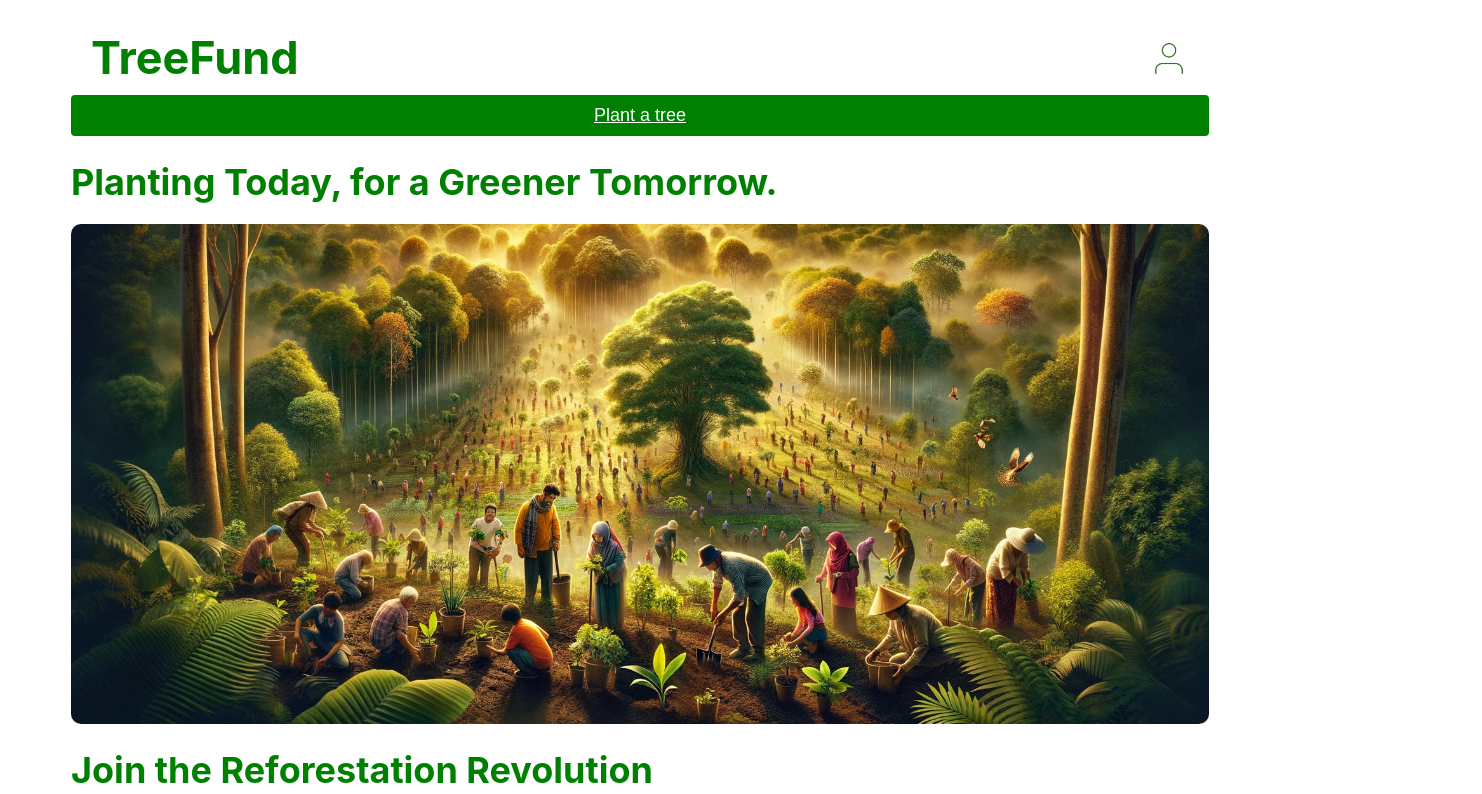
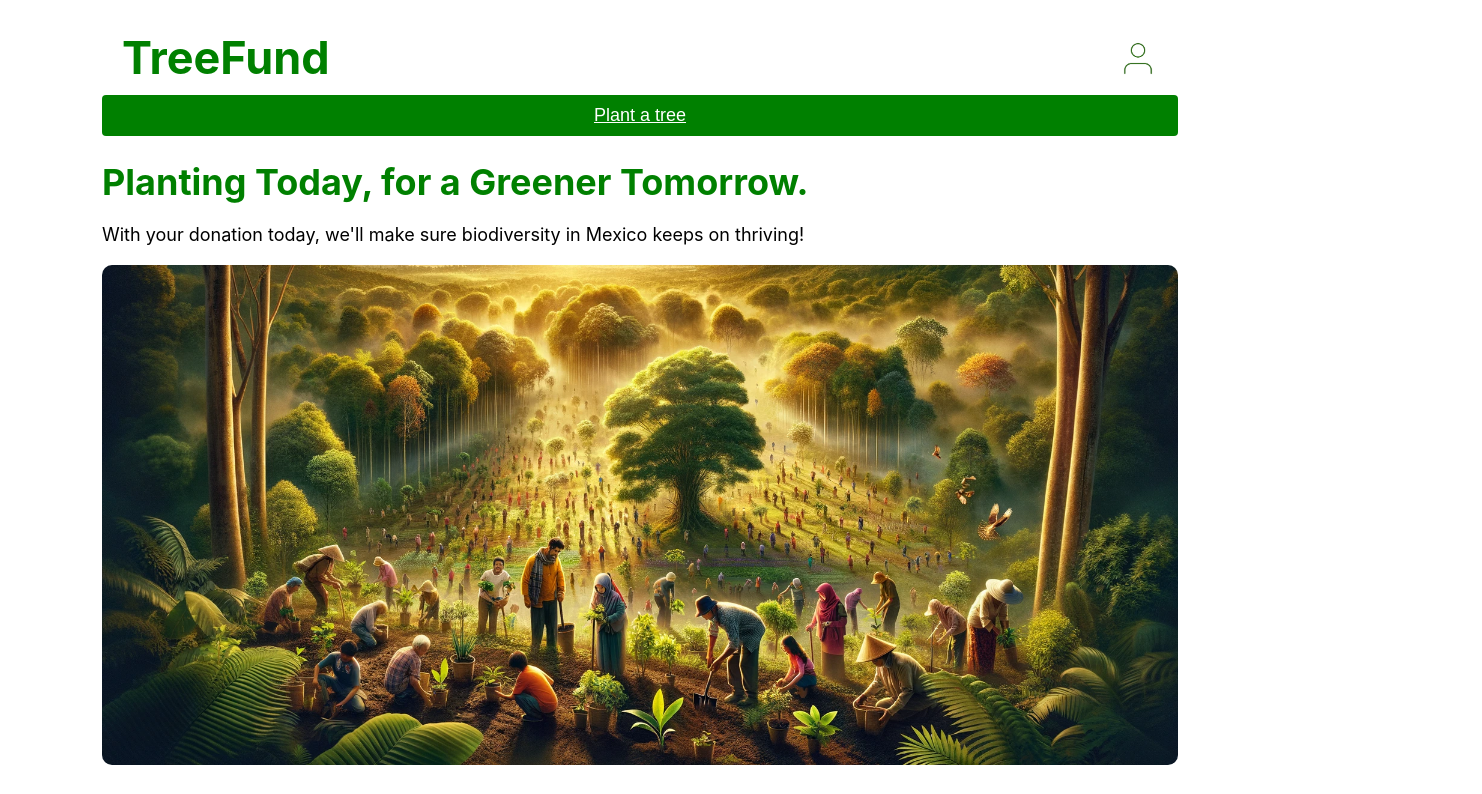
Before and after one commit to ambersanti1/TreeFund, a React (Create React App) app in the folder client/: page / in a window 1280 px wide. Shown: the top 794 px of the page, 1482 px wide, since content can reach past the window. Built offline with nearby package versions, Linux system fonts and the light colour scheme.

Commit message:
changes to home page

```diff
--- a/client/src/App.css
+++ b/client/src/App.css
@@ -10,7 +10,7 @@
 
 .content-container {
   width: 100%; /* Full width of the element */
-  max-width: 95%;
+  max-width: 90%;
   margin: 0 auto;
   padding: 20px;
   box-sizing: border-box;
--- a/client/src/components/Hero.jsx
+++ b/client/src/components/Hero.jsx
@@ -7,6 +7,9 @@ const Hero = () => {
       <h1>
         Planting Today, for a Greener Tomorrow.
       </h1>
+      <p>
+        With your donation today, we'll make sure biodiversity in Mexico keeps on thriving!
+      </p>
       <div className="image-container" >
         <img src={heroImage} alt="People Planting Trees for a better future" />
       </div>
```
